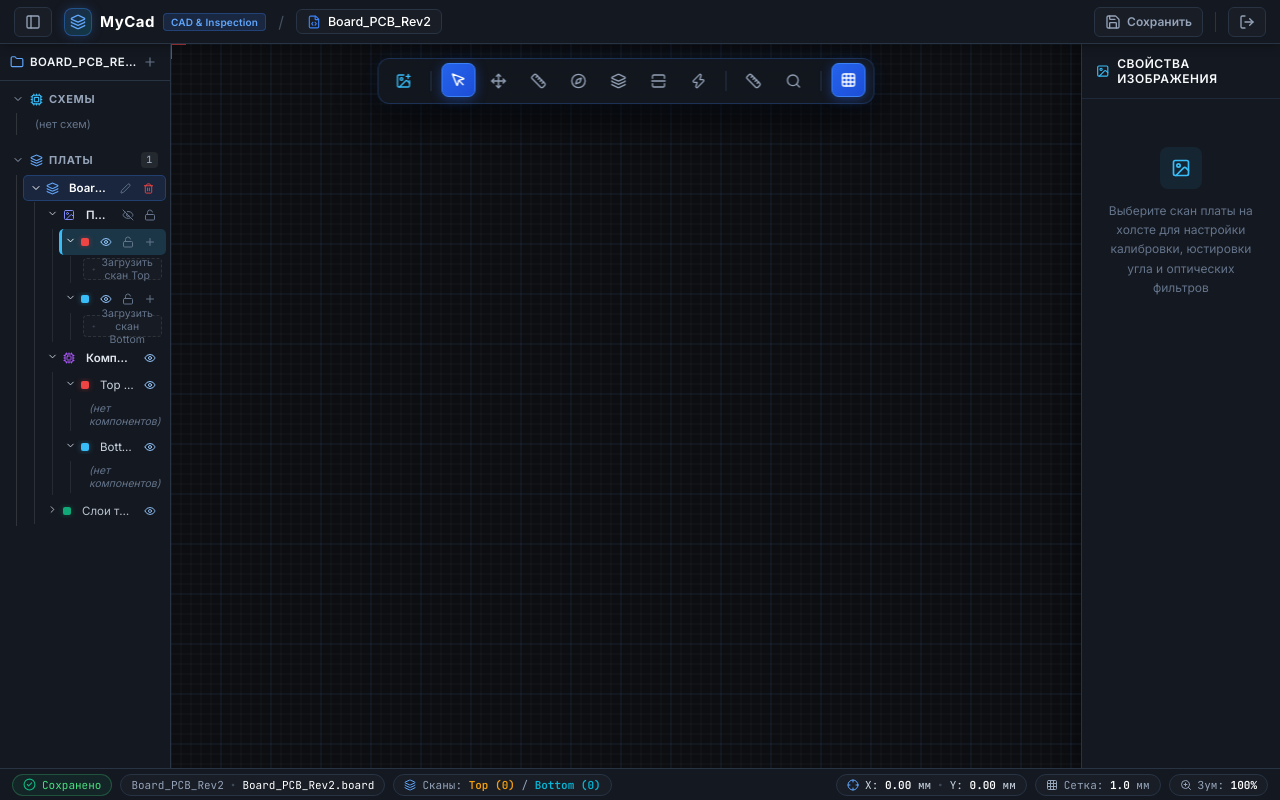
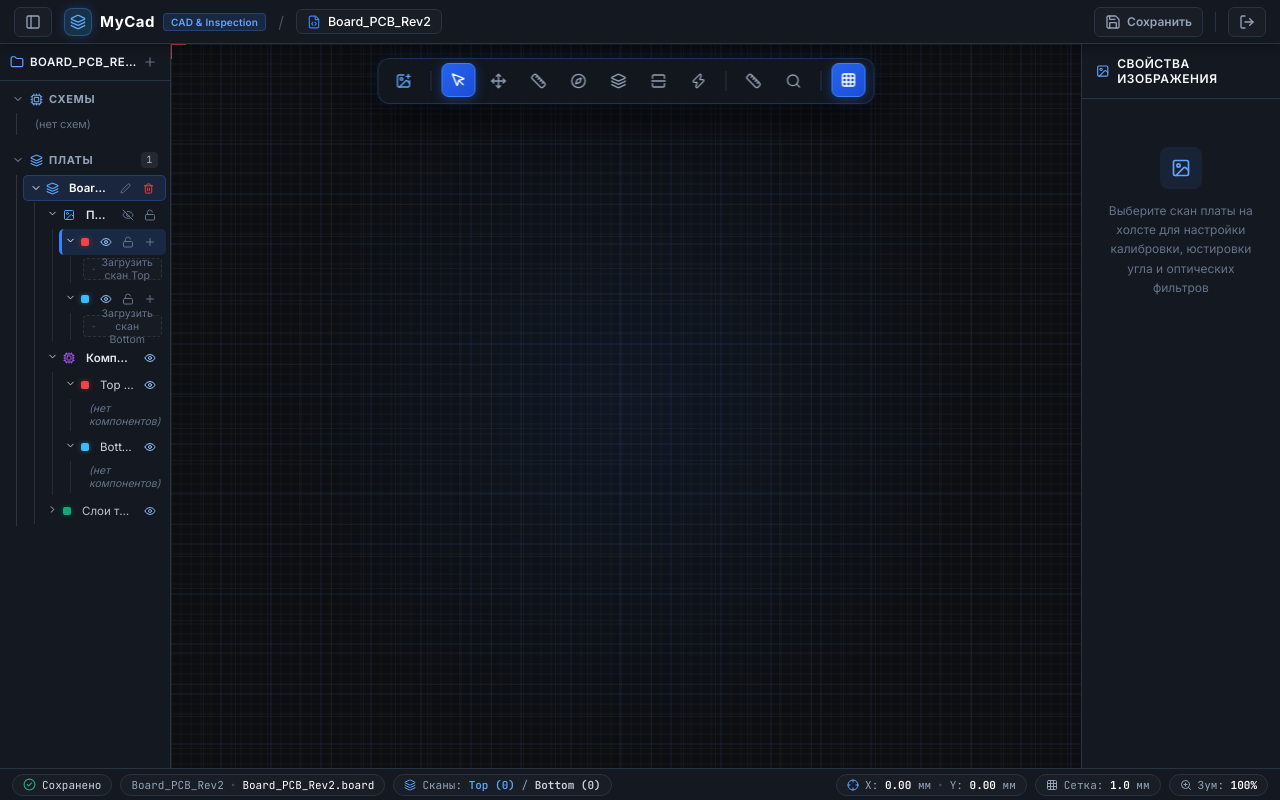
Before and after one commit to Apofixc/MyCad, a React (Vite) app: page / in a window 1280 px wide. Both pictures are taken after a click on the element 842 px from the left and 430 px from the top of the page. Built offline with nearby package versions, Linux system fonts and the light colour scheme.

Commit message:
feat: implement base UI layout, global CSS themes, and project workspace components

```diff
--- a/src/components/Sidebar/InspectorSidebar.tsx
+++ b/src/components/Sidebar/InspectorSidebar.tsx
@@ -69,15 +69,15 @@ export const InspectorSidebar: React.FC = () => {
   if (!imgLayer) {
     return (
       <aside className="cad-inspector-panel" style={{ width: `${rightSidebarWidth}px` }}>
-        <div className="cad-sidebar-header" style={{ padding: "12px 14px", borderBottom: "1px solid #1e293b" }}>
+        <div className="cad-sidebar-header" style={{ padding: "12px 14px", borderBottom: "1px solid var(--cad-border)" }}>
           <div style={{ display: "flex", alignItems: "center", gap: "8px" }}>
-            <ImageIcon size={16} color="#38bdf8" />
+            <ImageIcon size={16} color="#60a5fa" />
             <span style={{ fontWeight: 600, fontSize: "12px", color: "#f8fafc" }}>Свойства изображения</span>
           </div>
         </div>
         <div style={{ padding: "48px 24px", textAlign: "center", color: "#64748b", fontSize: "12px", lineHeight: "1.6" }}>
-          <div style={{ width: "42px", height: "42px", borderRadius: "8px", background: "rgba(56, 189, 248, 0.08)", display: "flex", alignItems: "center", justifyContent: "center", margin: "0 auto 12px" }}>
-            <ImageIcon size={20} color="#38bdf8" />
+          <div style={{ width: "42px", height: "42px", borderRadius: "8px", background: "rgba(59, 130, 246, 0.1)", display: "flex", alignItems: "center", justifyContent: "center", margin: "0 auto 12px" }}>
+            <ImageIcon size={20} color="#60a5fa" />
           </div>
           Выберите скан платы на холсте для настройки калибровки, юстировки угла и оптических фильтров
         </div>
@@ -274,15 +274,15 @@ export const InspectorSidebar: React.FC = () => {
           alignItems: "center",
           justifyContent: "space-between",
           padding: "10px 12px",
-          borderBottom: "1px solid #1e293b",
+          borderBottom: "1px solid var(--cad-border)",
           gap: "8px",
-          background: "#0d131f",
+          background: "var(--cad-bg-surface)",
         }}
       >
         <div style={{ display: "flex", alignItems: "center", gap: "6px", flex: 1, minWidth: 0 }}>
           <ImageIcon
             size={15}
-            color={isTop ? "#38bdf8" : "#f59e0b"}
+            color={isTop ? "#60a5fa" : "#94a3b8"}
             style={{ flexShrink: 0 }}
           />
           <input
@@ -472,7 +472,7 @@ export const InspectorSidebar: React.FC = () => {
             {/* Scale Slider */}
             <div style={{ display: "flex", alignItems: "center", justifyContent: "space-between", marginBottom: "4px" }}>
               <span style={{ fontSize: "10.5px", color: "#94a3b8" }}>Масштаб:</span>
-              <span style={{ fontSize: "11px", fontWeight: 600, color: "#38bdf8", fontFamily: "JetBrains Mono" }}>
+              <span style={{ fontSize: "11px", fontWeight: 600, color: "#60a5fa", fontFamily: "JetBrains Mono" }}>
                 {Math.round(currentScale * 100)}%
               </span>
             </div>
@@ -640,17 +640,17 @@ export const InspectorSidebar: React.FC = () => {
 
             <div style={{ display: "flex", justifyContent: "space-between", alignItems: "center", marginBottom: "8px" }}>
               <span style={{ fontSize: "10.5px", color: "#94a3b8" }}>Физический размер:</span>
-              <span className="cad-badge-dim" style={{ color: "#38bdf8" }}>{widthMm} × {heightMm} мм</span>
+              <span className="cad-badge-dim" style={{ color: "#60a5fa" }}>{widthMm} × {heightMm} мм</span>
             </div>
 
             <button
               type="button"
               className="cad-btn cad-btn-secondary"
-              style={{ width: "100%", fontSize: "11px", padding: "6px", justifyContent: "center", border: "1px solid rgba(56, 189, 248, 0.3)" }}
+              style={{ width: "100%", fontSize: "11px", padding: "6px", justifyContent: "center" }}
               onClick={() => setActiveTool("calibrate")}
               title="Кликните 2 точки известного расстояния на холсте"
             >
-              <Ruler size={13} style={{ marginRight: "6px", color: "#38bdf8" }} />
+              <Ruler size={13} style={{ marginRight: "6px", color: "#60a5fa" }} />
               <span>Калибровать по 2 точкам</span>
             </button>
           </div>
@@ -793,7 +793,7 @@ export const InspectorSidebar: React.FC = () => {
                 onClick={handleReplaceFile}
                 title="Заменить файл изображения с сохранением координат, масштаба и фильтров"
               >
-                <Upload size={12} style={{ marginRight: "6px", color: "#38bdf8" }} />
+                <Upload size={12} style={{ marginRight: "6px", color: "#60a5fa" }} />
                 <span>Заменить файл...</span>
               </button>
 
--- a/src/components/Sidebar/ProjectTree.tsx
+++ b/src/components/Sidebar/ProjectTree.tsx
@@ -278,7 +278,7 @@ export const ProjectTree: React.FC = () => {
           >
             <div style={{ display: "flex", alignItems: "center", gap: "6px" }}>
               {schematicsGroupOpen ? <ChevronDown size={12} /> : <ChevronRight size={12} />}
-              <Cpu size={13} color="#38bdf8" />
+              <Cpu size={13} color="#60a5fa" />
               <span>СХЕМЫ</span>
             </div>
             {schematicFiles.length > 0 && (
@@ -323,7 +323,7 @@ export const ProjectTree: React.FC = () => {
                             {isOpen ? <ChevronDown size={12} /> : <ChevronRight size={12} />}
                           </span>
 
-                          <FileCode size={13} color="#38bdf8" style={{ flexShrink: 0 }} />
+                          <FileCode size={13} color="#60a5fa" style={{ flexShrink: 0 }} />
 
                           {isEditing ? (
                             <div
@@ -340,8 +340,8 @@ export const ProjectTree: React.FC = () => {
                                   if (e.key === "Escape") setEditingFileId(null);
                                 }}
                                 style={{
-                                  background: "#0f172a",
-                                  border: "1px solid #38bdf8",
+                                  background: "var(--cad-bg-deep)",
+                                  border: "1px solid var(--cad-border-focus)",
                                   color: "#fff",
                                   fontSize: "11px",
                                   padding: "2px 4px",
@@ -724,7 +724,7 @@ export const ProjectTree: React.FC = () => {
                                   if (e.key === "Escape") setEditingFileId(null);
                                 }}
                                 style={{
-                                  background: "#0f172a",
+                                  background: "var(--cad-bg-deep)",
                                   border: "1px solid #60a5fa",
                                   color: "#fff",
                                   fontSize: "11px",
@@ -810,7 +810,7 @@ export const ProjectTree: React.FC = () => {
                                   >
                                     <div style={{ display: "flex", alignItems: "center", gap: "5px", overflow: "hidden", flex: 1 }}>
                                       <span>{isBgGroupOpen ? <ChevronDown size={11} /> : <ChevronRight size={11} />}</span>
-                                      <ImageIcon size={12} color="#818cf8" style={{ flexShrink: 0 }} />
+                                      <ImageIcon size={12} color="#60a5fa" style={{ flexShrink: 0 }} />
                                       <span className="cad-tree-item-name" style={{ color: "#e2e8f0" }}>
                                         Подложка
                                       </span>
@@ -981,7 +981,7 @@ export const ProjectTree: React.FC = () => {
                                                       >
                                                         {isMultiSelected && <Check size={9} color="#ffffff" />}
                                                       </div>
-                                                      <ImageIcon size={11} color="#f87171" style={{ flexShrink: 0 }} />
+                                                      <ImageIcon size={11} color="#60a5fa" style={{ flexShrink: 0 }} />
                                                       <span className="cad-tree-item-name" style={{ fontSize: "11px" }}>
                                                         {img.name}
                                                       </span>
@@ -1000,7 +1000,7 @@ export const ProjectTree: React.FC = () => {
                                                         }}
                                                         title="Предобработка / Кадрировать..."
                                                       >
-                                                        <Crop size={11} color="#38bdf8" />
+                                                        <Crop size={11} color="#60a5fa" />
                                                       </button>
                                                       <button
                                                         className="cad-tree-icon-btn"
@@ -1162,7 +1162,7 @@ export const ProjectTree: React.FC = () => {
                                                       >
                                                         {isMultiSelected && <Check size={9} color="#ffffff" />}
                                                       </div>
-                                                      <ImageIcon size={11} color="#38bdf8" style={{ flexShrink: 0 }} />
+                                                      <ImageIcon size={11} color="#60a5fa" style={{ flexShrink: 0 }} />
                                                       <span className="cad-tree-item-name" style={{ fontSize: "11px" }}>
                                                         {img.name}
                                                       </span>
@@ -1181,7 +1181,7 @@ export const ProjectTree: React.FC = () => {
                                                         }}
                                                         title="Предобработка / Кадрировать..."
                                                       >
-                                                        <Crop size={11} color="#38bdf8" />
+                                                        <Crop size={11} color="#60a5fa" />
                                                       </button>
                                                       <button
                                                         className="cad-tree-icon-btn"
@@ -1533,7 +1533,7 @@ export const ProjectTree: React.FC = () => {
               onClick={() => batchSetVisibility(selectedImageIds, true)}
               title="Показать все выбранные слои"
             >
-              <Eye size={11} color="#38bdf8" />
+              <Eye size={11} color="#60a5fa" />
               <span>Показать</span>
             </button>
             <button
@@ -1603,7 +1603,7 @@ export const ProjectTree: React.FC = () => {
                   setContextMenu(null);
                 }}
               >
-                <Crop size={12} color="#38bdf8" />
+                <Crop size={12} color="#60a5fa" />
                 <span>Кадрировать / Выровнять скан...</span>
               </div>
               <div
@@ -1617,7 +1617,7 @@ export const ProjectTree: React.FC = () => {
                   setContextMenu(null);
                 }}
               >
-                <Eye size={12} color="#38bdf8" />
+                <Eye size={12} color="#60a5fa" />
                 <span>Изолировать (скрыть остальные)</span>
               </div>
             </>
--- a/src/components/StatusBar.tsx
+++ b/src/components/StatusBar.tsx
@@ -46,9 +46,9 @@ export const StatusBar: React.FC = () => {
           <div className="cad-status-pill cad-status-layers">
             <Layers size={12} color="#60a5fa" />
             <span>
-              Сканы: <strong style={{ color: "var(--cad-top-layer)" }}>Top ({topCount})</strong>
+              Сканы: <strong style={{ color: "#60a5fa" }}>Top ({topCount})</strong>
               {" / "}
-              <strong style={{ color: "var(--cad-bottom-layer)" }}>Bottom ({botCount})</strong>
+              <strong style={{ color: "#cbd5e1" }}>Bottom ({botCount})</strong>
             </span>
           </div>
         )}
--- a/src/components/Viewport/BoardCanvas.tsx
+++ b/src/components/Viewport/BoardCanvas.tsx
@@ -1015,12 +1015,15 @@ export const BoardCanvas: React.FC = () => {
         width: "100%",
         height: "100%",
         overflow: "hidden",
-        backgroundColor: "var(--cad-bg-viewport)",
+        backgroundColor: "var(--cad-bg-deep)",
       }}
     >
+      {/* StartScreen subtle background grid with radial ambient glow */}
+      <div className="cad-start-bg-grid" />
+
       <canvas
         ref={canvasRef}
-        style={{ width: "100%", height: "100%", display: "block" }}
+        style={{ width: "100%", height: "100%", display: "block", position: "relative", zIndex: 1 }}
         onMouseDown={handleMouseDown}
         onMouseMove={handleMouseMove}
         onMouseUp={handleMouseUp}
@@ -1079,7 +1082,7 @@ export const BoardCanvas: React.FC = () => {
       {/* Registration Tool Banner */}
       {activeTool === "register" && (
         <div className="cad-registration-banner">
-          <Target size={16} color="#38bdf8" />
+          <Target size={16} color="#60a5fa" />
           <div style={{ display: "flex", alignItems: "center", gap: "10px", fontSize: "12px" }}>
             <span style={{ fontWeight: 600 }}>
               {registrationState.step === 1
@@ -1481,9 +1484,9 @@ function drawSelectionBox(
   }
 
   // Bounding box with glow
-  ctx.shadowColor = isTransformMode ? "rgba(56, 189, 248, 0.75)" : "rgba(56, 189, 248, 0.4)";
+  ctx.shadowColor = isTransformMode ? "rgba(59, 130, 246, 0.7)" : "rgba(59, 130, 246, 0.35)";
   ctx.shadowBlur = isTransformMode ? 8 : 4;
-  ctx.strokeStyle = isTransformMode ? "#38bdf8" : "#0284c7";
+  ctx.strokeStyle = isTransformMode ? "#60a5fa" : "#3b82f6";
   ctx.lineWidth = isTransformMode ? 1.5 : 1.2;
   ctx.setLineDash(isTransformMode ? [6, 3] : [4, 4]);
   ctx.strokeRect(-2, -2, wPx + 4, hPx + 4);
@@ -1497,7 +1500,7 @@ function drawSelectionBox(
     ctx.beginPath();
     ctx.moveTo(wPx / 2, -2);
     ctx.lineTo(wPx / 2, -2 - stemLen);
-    ctx.strokeStyle = "#38bdf8";
+    ctx.strokeStyle = "#60a5fa";
     ctx.lineWidth = 1.5;
     ctx.setLineDash([3, 2]);
     ctx.stroke();
@@ -1510,13 +1513,13 @@ function drawSelectionBox(
     ctx.arc(wPx / 2, -2 - stemLen, 5, 0, Math.PI * 2);
     ctx.fillStyle = "#ffffff";
     ctx.fill();
-    ctx.strokeStyle = "#0284c7";
+    ctx.strokeStyle = "#2563eb";
     ctx.lineWidth = 1.5;
     ctx.stroke();
 
     // 8 resize handles
     ctx.fillStyle = "#ffffff";
-    ctx.strokeStyle = "#0284c7";
+    ctx.strokeStyle = "#2563eb";
     ctx.lineWidth = 1.5;
 
     const hs = 8;
@@ -1545,13 +1548,13 @@ function drawSelectionBox(
   const badgeW = textW + 16;
   const badgeH = 20;
 
-  ctx.fillStyle = "rgba(8, 12, 20, 0.9)";
+  ctx.fillStyle = "rgba(20, 24, 32, 0.94)";
   ctx.fillRect(-2, -badgeH - 6, badgeW, badgeH);
-  ctx.strokeStyle = isTransformMode ? "#38bdf8" : "#0284c7";
+  ctx.strokeStyle = isTransformMode ? "#60a5fa" : "#3b82f6";
   ctx.lineWidth = 1;
   ctx.strokeRect(-2, -badgeH - 6, badgeW, badgeH);
 
-  ctx.fillStyle = isTransformMode ? "#38bdf8" : layer.side === "top" ? "#93c5fd" : "#fcd34d";
+  ctx.fillStyle = isTransformMode ? "#93c5fd" : "#ffffff";
   ctx.textBaseline = "middle";
   ctx.fillText(badgeText, 6, -badgeH / 2 - 6);
 
--- a/src/components/Viewport/ToolBar.tsx
+++ b/src/components/Viewport/ToolBar.tsx
@@ -164,7 +164,7 @@ export const ToolBar: React.FC = () => {
             className="cad-tool-btn"
             onClick={() => handleAddImage(underlaySide)}
             title={`Добавить скан в активный слой: ${underlaySide === "top" ? "Top (Лицевой)" : "Bottom (Оборотный)"}`}
-            style={{ color: "#38bdf8" }}
+            style={{ color: "#60a5fa" }}
           >
             <ImagePlus size={16} />
           </button>
--- a/src/index.css
+++ b/src/index.css
@@ -4,6 +4,7 @@
   --cad-bg-panel: #181d26;
   --cad-bg-card: #1e2532;
   --cad-bg-hover: #273042;
+  --cad-bg-viewport: #0c0e12;
   --cad-border: #283344;
   --cad-border-focus: #3b82f6;
 
@@ -392,9 +393,9 @@ body,
 }
 
 .cad-tree-item.work-layer-active {
-  background: rgba(56, 189, 248, 0.18);
+  background: rgba(59, 130, 246, 0.16);
   color: #ffffff;
-  border-left: 3px solid #38bdf8;
+  border-left: 3px solid #3b82f6;
   padding-left: 3px;
   font-weight: 500;
 }
@@ -716,19 +717,19 @@ body,
 }
 
 .cad-status-pill.cad-status-clean {
-  color: #4ade80;
-  border-color: rgba(74, 222, 128, 0.25);
-  background: rgba(16, 185, 129, 0.08);
+  color: #cbd5e1;
+  border-color: var(--cad-border);
+  background: var(--cad-bg-panel);
 }
 
 .cad-status-pill.cad-status-dirty {
   color: #fbbf24;
-  border-color: rgba(251, 191, 36, 0.3);
+  border-color: rgba(245, 158, 11, 0.3);
   background: rgba(245, 158, 11, 0.08);
 }
 
 .cad-status-pill.cad-status-coords {
-  color: #cbd5e1;
+  color: #94a3b8;
 }
 
 .cad-status-pill strong {
@@ -1249,9 +1250,9 @@ body,
   bottom: 0;
   left: 0;
   right: 0;
-  background: rgba(15, 23, 42, 0.96);
+  background: var(--cad-bg-surface);
   backdrop-filter: blur(12px);
-  border-top: 1px solid rgba(59, 130, 246, 0.35);
+  border-top: 1px solid var(--cad-border);
   padding: 6px 8px;
   display: flex;
   flex-direction: column;
@@ -1277,11 +1278,11 @@ body,
 
 .cad-batch-count {
   font-weight: 600;
-  color: #38bdf8;
-  background: rgba(56, 189, 248, 0.15);
+  color: #60a5fa;
+  background: rgba(59, 130, 246, 0.15);
   padding: 1px 6px;
   border-radius: 10px;
-  border: 1px solid rgba(56, 189, 248, 0.3);
+  border: 1px solid rgba(59, 130, 246, 0.3);
 }
 
 .cad-batch-buttons {
@@ -1336,8 +1337,8 @@ body,
 }
 
 .cad-tree-checkbox:hover {
-  border-color: #38bdf8;
-  background: rgba(56, 189, 248, 0.15);
+  border-color: #3b82f6;
+  background: rgba(59, 130, 246, 0.15);
 }
 
 .cad-tree-checkbox.checked {
@@ -1355,8 +1356,8 @@ body,
 .cad-context-menu {
   position: fixed;
   z-index: 9999;
-  background: #0f172a;
-  border: 1px solid rgba(255, 255, 255, 0.15);
+  background: var(--cad-bg-panel);
+  border: 1px solid var(--cad-border);
   border-radius: 6px;
   box-shadow: 0 8px 24px rgba(0, 0, 0, 0.6);
   padding: 4px;
```
